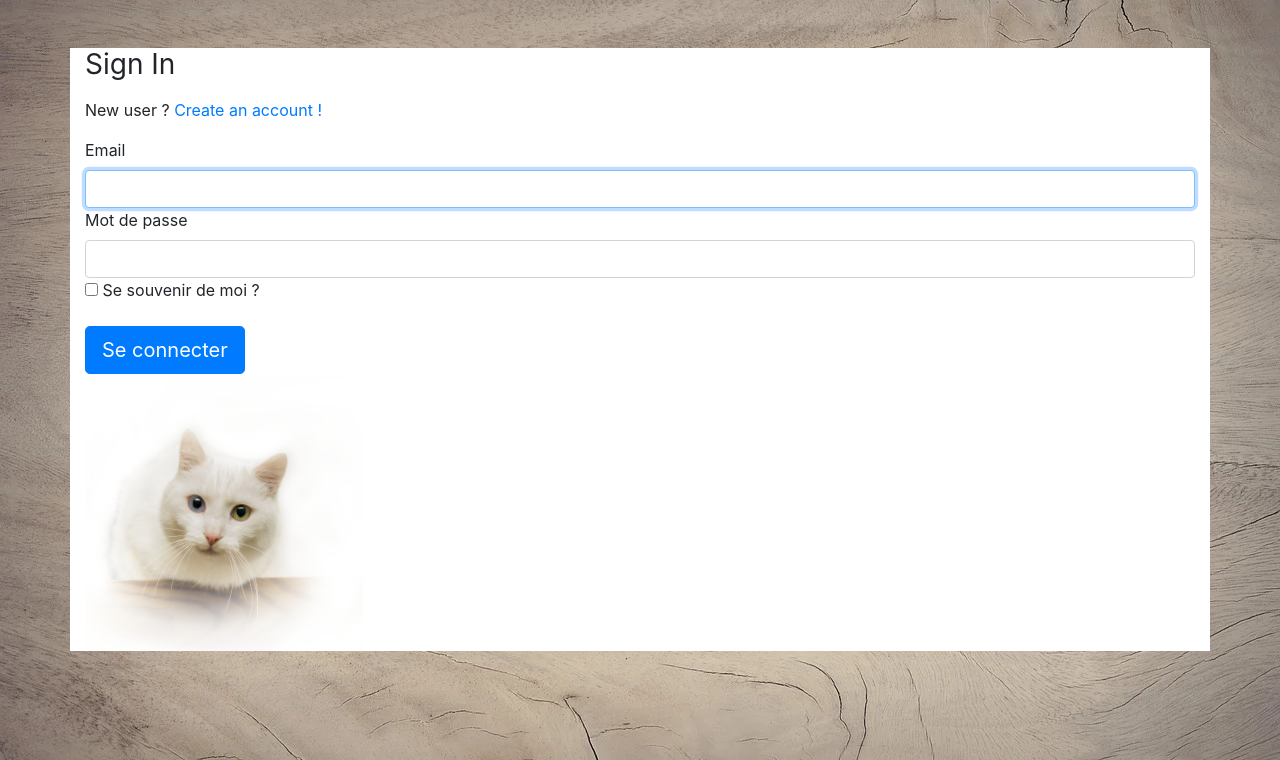
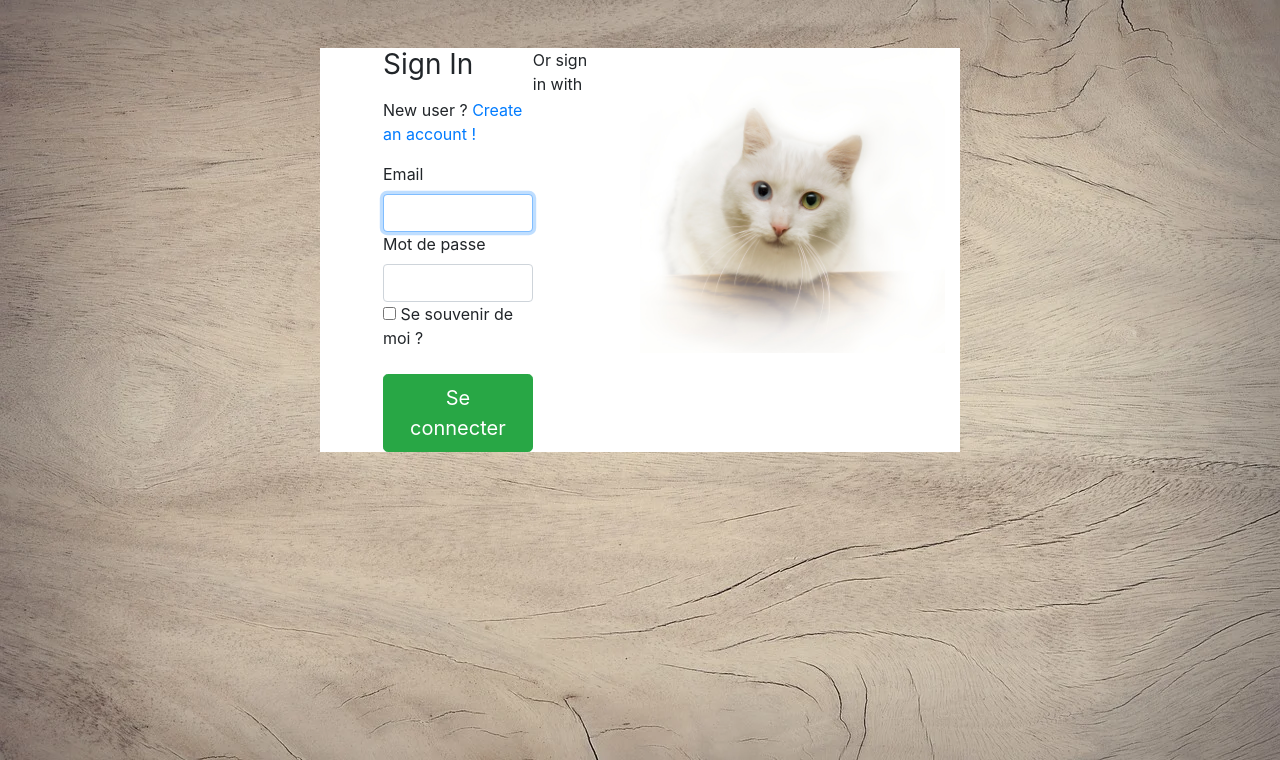
Before and after one commit to oxanamk/projetwf3, a Symfony app: template templates/signin/index.html.twig in a window 1280 px wide. Shown: the part 40-800 px from the top of the page. Run offline with Twig, Linux system fonts and the light colour scheme; the template is opened without the code that fills it, so the values that code supplies are empty; some libraries are stand-ins or nearby versions.

Commit message:
test katia aucun changement

```diff
--- a/templates/signin/index.html.twig
+++ b/templates/signin/index.html.twig
@@ -3,11 +3,11 @@
 {% block title %}{% endblock %}
 
 {% block body %}
-	<body  id="bgsignin">
+	<body id="bgsignin">
 
 
-		<div class="container bg-white">
-			<form method="post">
+		<div class="container bg-white d-flex w-50 ">
+			<form method="post" class="justify-content-between ml-5">
 				{% if error %}
 					<div class="alert alert-danger">{{ error.messageKey|trans(error.messageData, 'security') }}</div>
 				{% endif %}
@@ -32,11 +32,17 @@
 					</label>
 				</div>
 
-				<button class="btn btn-lg btn-primary" type="submit">Se connecter</button>
+
+				<button class="btn btn-lg btn-success" type="submit">Se connecter</button>
 			</form>
 
-            <aside><img src="{{asset('asset/images/cat.jpg')}}" class="h-25 w-25"></aside>
 
-		</body>
-	{% endblock %}
-</body>
+			<span class="block">
+				Or sign in with
+			</span>
+
+
+			<img src="{{asset('asset/images/cat.jpg')}}" class="h-50 w-50 justify-content-between ml-5">
+		</div>
+	</body>
+{% endblock %}
```
